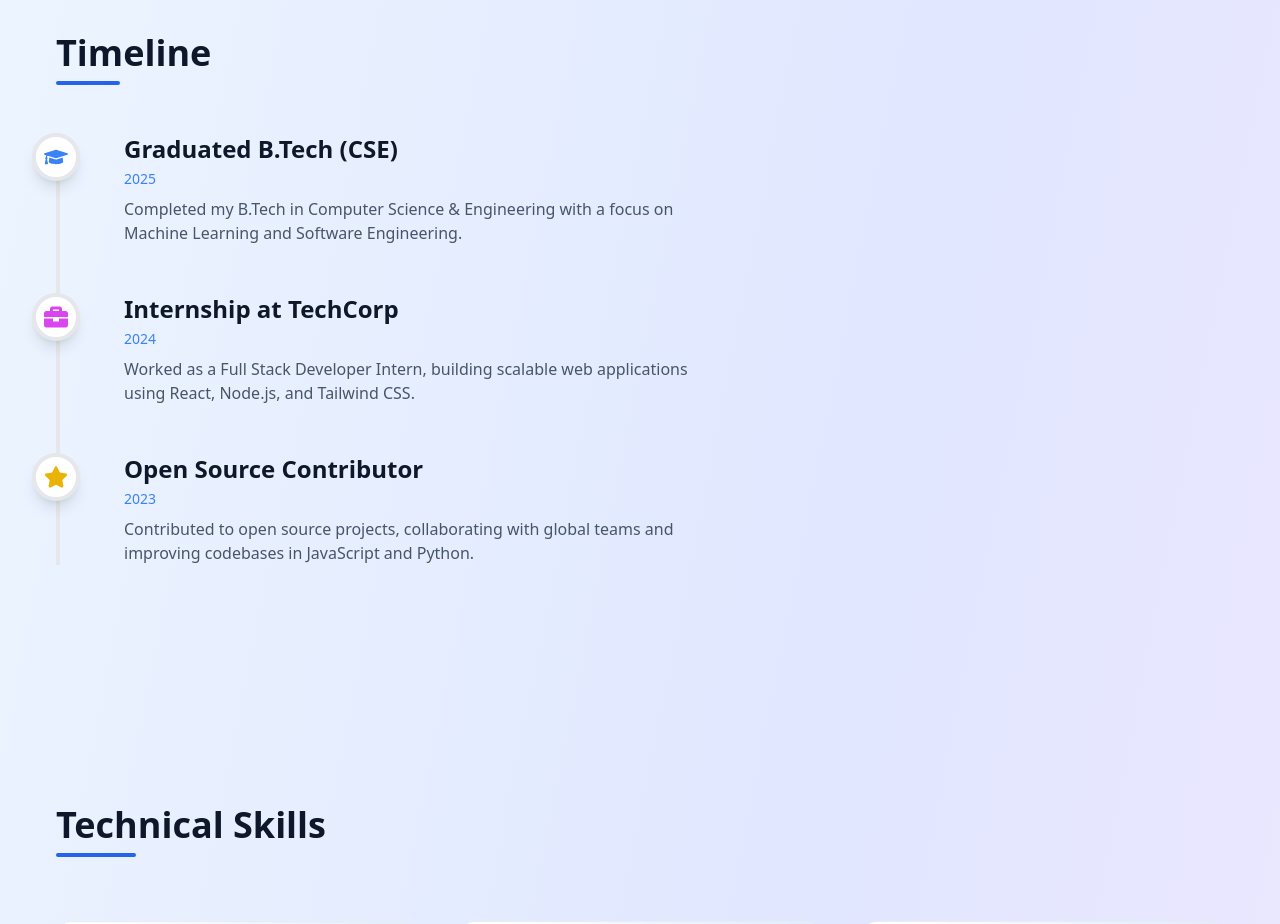
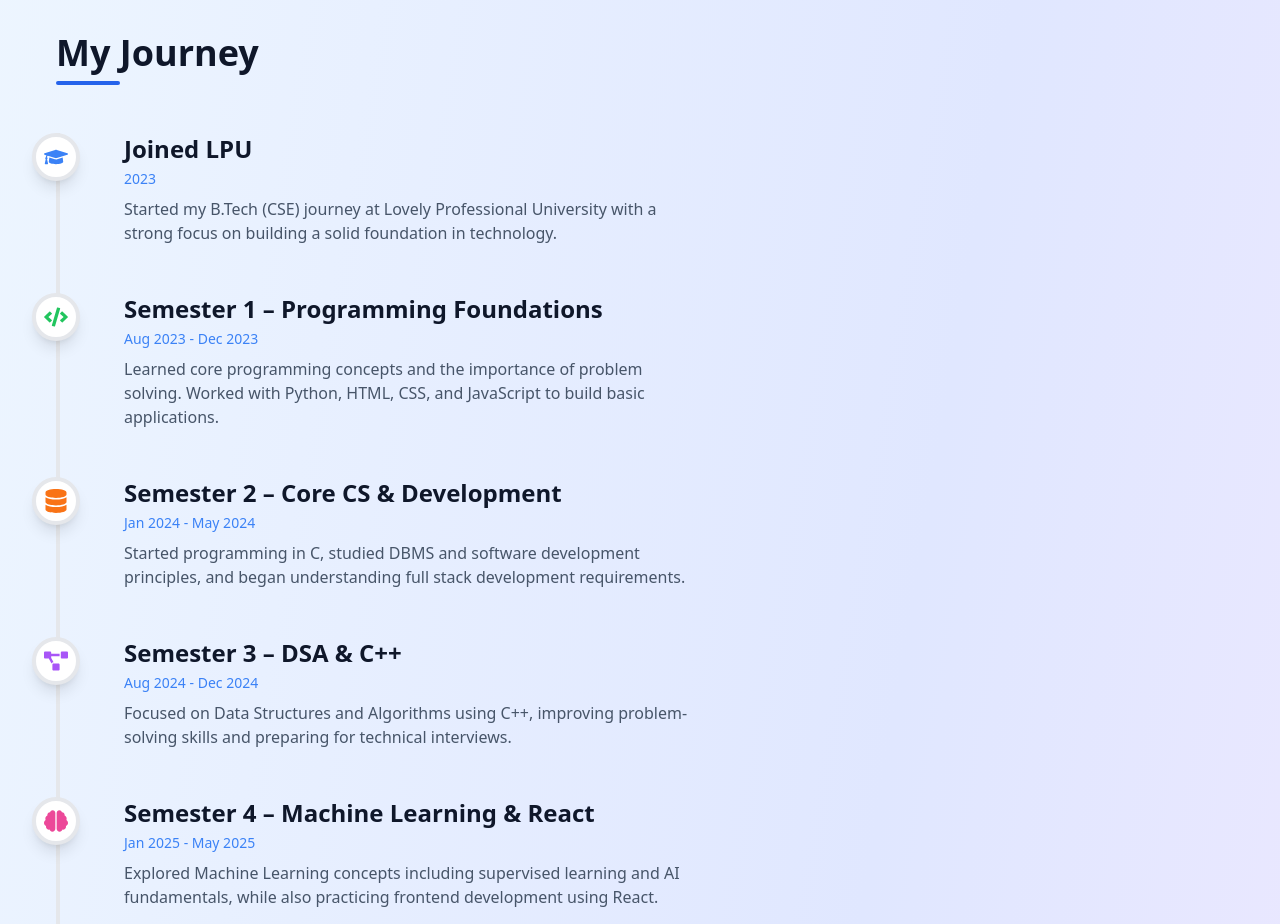
Before and after one commit to ayushsingh1406/portfolio, a React (Vite) app: page / in a window 1280 px wide. Shown: the part 1580-2504 px from the top of the page. Built offline with nearby package versions, Linux system fonts and the light colour scheme; no server answers.

Commit message:
Added content in timeline

```diff
--- a/src/components/Navbar.jsx
+++ b/src/components/Navbar.jsx
@@ -9,7 +9,7 @@ export default function Navbar({ isDark, onThemeToggle }) {
     { name: "About", href: "#about" },
     { name: "Skills", href: "#skills" },
     { name: "Projects", href: "#projects" },
-    { name: "Timeline", href: "#timeline" },
+    { name: "Journey", href: "#timeline" },
     { name: "Stats", href: "#stats" },
     { name: "Certificates", href: "#certificates" },
     { name: "Contact", href: "#contact" }
--- a/src/components/timeline.jsx
+++ b/src/components/timeline.jsx
@@ -1,26 +1,87 @@
 import Reveal from "./Reveal";
-import { FaGraduationCap, FaBriefcase, FaStar } from "react-icons/fa";
+import {
+	FaGraduationCap,
+	FaBriefcase,
+	FaCode,
+	FaDatabase,
+	FaProjectDiagram,
+	FaBrain,
+	FaCertificate,
+	FaLaptopCode,
+	FaStar,
+} from "react-icons/fa";
 
 const timelineData = [
 	{
 		icon: <FaGraduationCap className="text-blue-500 dark:text-blue-300" size={24} />,
-		title: "Graduated B.Tech (CSE)",
-		date: "2025",
-		description: "Completed my B.Tech in Computer Science & Engineering with a focus on Machine Learning and Software Engineering.",
+		title: "Joined LPU",
+		date: "2023",
+		description:
+			"Started my B.Tech (CSE) journey at Lovely Professional University with a strong focus on building a solid foundation in technology.",
+	},
+	{
+		icon: <FaCode className="text-green-500 dark:text-green-300" size={24} />,
+		title: "Semester 1 – Programming Foundations",
+		date: "Aug 2023 - Dec 2023",
+		description:
+			"Learned core programming concepts and the importance of problem solving. Worked with Python, HTML, CSS, and JavaScript to build basic applications.",
+	},
+	{
+		icon: <FaDatabase className="text-orange-500 dark:text-orange-300" size={24} />,
+		title: "Semester 2 – Core CS & Development",
+		date: "Jan 2024 - May 2024",
+		description:
+			"Started programming in C, studied DBMS and software development principles, and began understanding full stack development requirements.",
+	},
+	{
+		icon: <FaProjectDiagram className="text-purple-500 dark:text-purple-300" size={24} />,
+		title: "Semester 3 – DSA & C++",
+		date: "Aug 2024 - Dec 2024",
+		description:
+			"Focused on Data Structures and Algorithms using C++, improving problem-solving skills and preparing for technical interviews.",
+	},
+	{
+		icon: <FaBrain className="text-pink-500 dark:text-pink-300" size={24} />,
+		title: "Semester 4 – Machine Learning & React",
+		date: "Jan 2025 - May 2025",
+		description:
+			"Explored Machine Learning concepts including supervised learning and AI fundamentals, while also practicing frontend development using React.",
+	},
+	{
+		icon: <FaCertificate className="text-yellow-500 dark:text-yellow-300" size={24} />,
+		title: "NPTEL Deep Learning Course",
+		date: "Apr 2025",
+		description:
+			"Completed a certified Deep Learning course by IIT Kharagpur through NPTEL, gaining knowledge of neural networks and advanced ML concepts.",
+	},
+	{
+		icon: <FaLaptopCode className="text-indigo-500 dark:text-indigo-300" size={24} />,
+		title: "Summer Training – DSA with C++",
+		date: "June 2025 - July 2025",
+		description:
+			"Completed intensive DSA training with C++ at SPlen Technologies, strengthening algorithmic thinking and coding efficiency.",
+	},
+	{
+		icon: <FaBrain className="text-teal-500 dark:text-teal-300" size={24} />,
+		title: "Semester 5 – Advanced ML & NLP",
+		date: "Sep 2025 - Jan 2026",
+		description:
+			"Focused on unsupervised learning, NLP, and worked extensively with Python libraries including Pandas, NumPy, Scikit-learn, and TensorFlow.",
 	},
 	{
 		icon: <FaBriefcase className="text-fuchsia-500 dark:text-fuchsia-300" size={24} />,
-		title: "Internship at TechCorp",
-		date: "2024",
-		description: "Worked as a Full Stack Developer Intern, building scalable web applications using React, Node.js, and Tailwind CSS.",
+		title: "Winter Training – Django & DRF",
+		date: "Feb 2026",
+		description:
+			"Completed backend development training with Django and Django REST Framework at AlgoTutor, building scalable APIs and web applications.",
 	},
 	{
-		icon: <FaStar className="text-yellow-500 dark:text-yellow-300" size={24} />,
-		title: "Open Source Contributor",
-		date: "2023",
-		description: "Contributed to open source projects, collaborating with global teams and improving codebases in JavaScript and Python.",
+		icon: <FaStar className="text-cyan-500 dark:text-cyan-300" size={24} />,
+		title: "Semester 6 – Ongoing & Beyond",
+		date: "Feb 2026 - Present",
+		description:
+			"Currently continuing my journey in Computer Science, actively exploring advanced Machine Learning, system design, and full stack development. Constantly learning, building, and evolving to become a better engineer every day.",
 	},
-	// Add more timeline events as needed
 ];
 
 export default function Timeline() {
@@ -28,7 +89,7 @@ export default function Timeline() {
 		<section id="timeline" className="max-w-7xl mx-auto px-6 py-24 scroll-mt-24 text-slate-900 dark:text-slate-100">
 			<Reveal>
 				<div className="mb-12">
-					<h2 className="text-3xl sm:text-4xl font-bold text-slate-900 dark:text-slate-100 mb-2">Timeline</h2>
+					<h2 className="text-3xl sm:text-4xl font-bold text-slate-900 dark:text-slate-100 mb-2">My Journey</h2>
 					<div className="w-16 h-1 bg-blue-600 rounded"></div>
 				</div>
 
```
